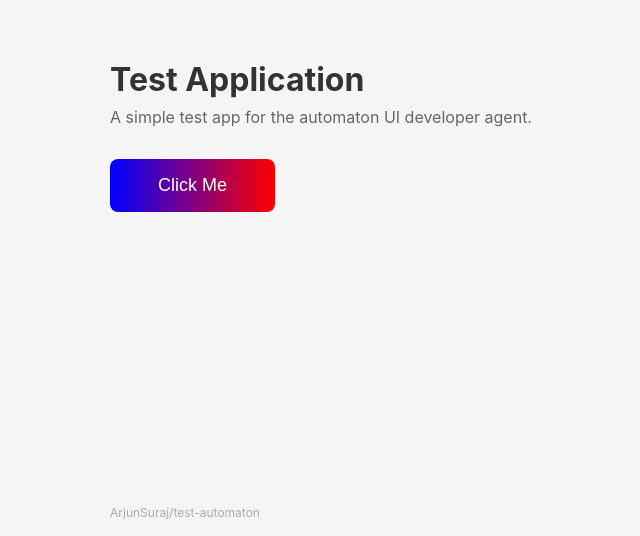
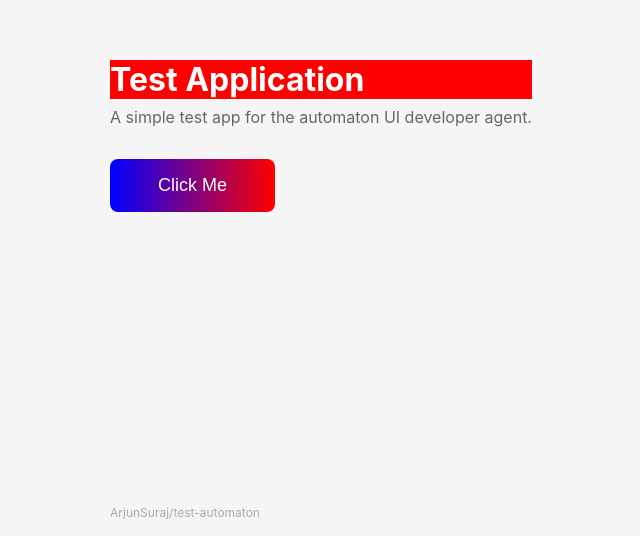
Before and after one commit to ArjunSuraj/test-automaton, a React (Vite) app: page / in a window 1280 px wide. Shown: the part 264-800 px from the top of the page, without its empty margins (319-959 px from the left). Built offline with nearby package versions, Linux system fonts and the light colour scheme.

Commit message:
feat: implement ticket #15 — Make the header red in color

```diff
--- a/src/App.css
+++ b/src/App.css
@@ -9,7 +9,7 @@ body {
   background: #f5f5f5;
   color: #333;
 }
-h1 { font-size: 2rem; margin-bottom: 8px; }
+h1 { font-size: 2rem; margin-bottom: 8px; background: red; color: white; }
 p { color: #666; margin-bottom: 32px; }
 #main-btn {
   background: linear-gradient(to right, blue, red);
```
